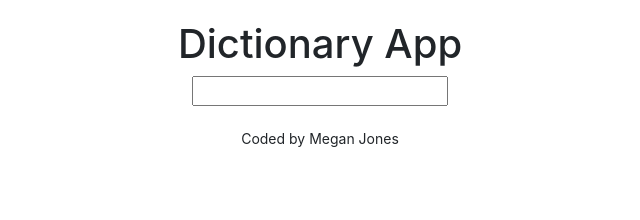
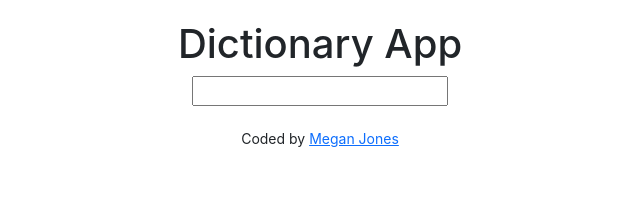
Before and after one commit to megj88/dictionary-project, a React (Create React App) app: page / in a window 1280 px wide. Shown: the top 220 px of the page, without its empty margins (320-960 px from the left). Built offline with nearby package versions, Linux system fonts and the light colour scheme.

Commit message:
add link to github repo

```diff
--- a/src/App.js
+++ b/src/App.js
@@ -12,7 +12,7 @@ function App() {
       <SearchEngine />
      </header>
      <footer>
-      <small>Coded by Megan Jones</small>
+      <small>Coded by <a href="https://github.com/megj88/dictionary-project" target="_blank" rel="noopener noreferrer">Megan Jones</a></small>
      </footer>
     </div>
     </div>
```
Also changed, not shown: src/logo.svg (deleted).
